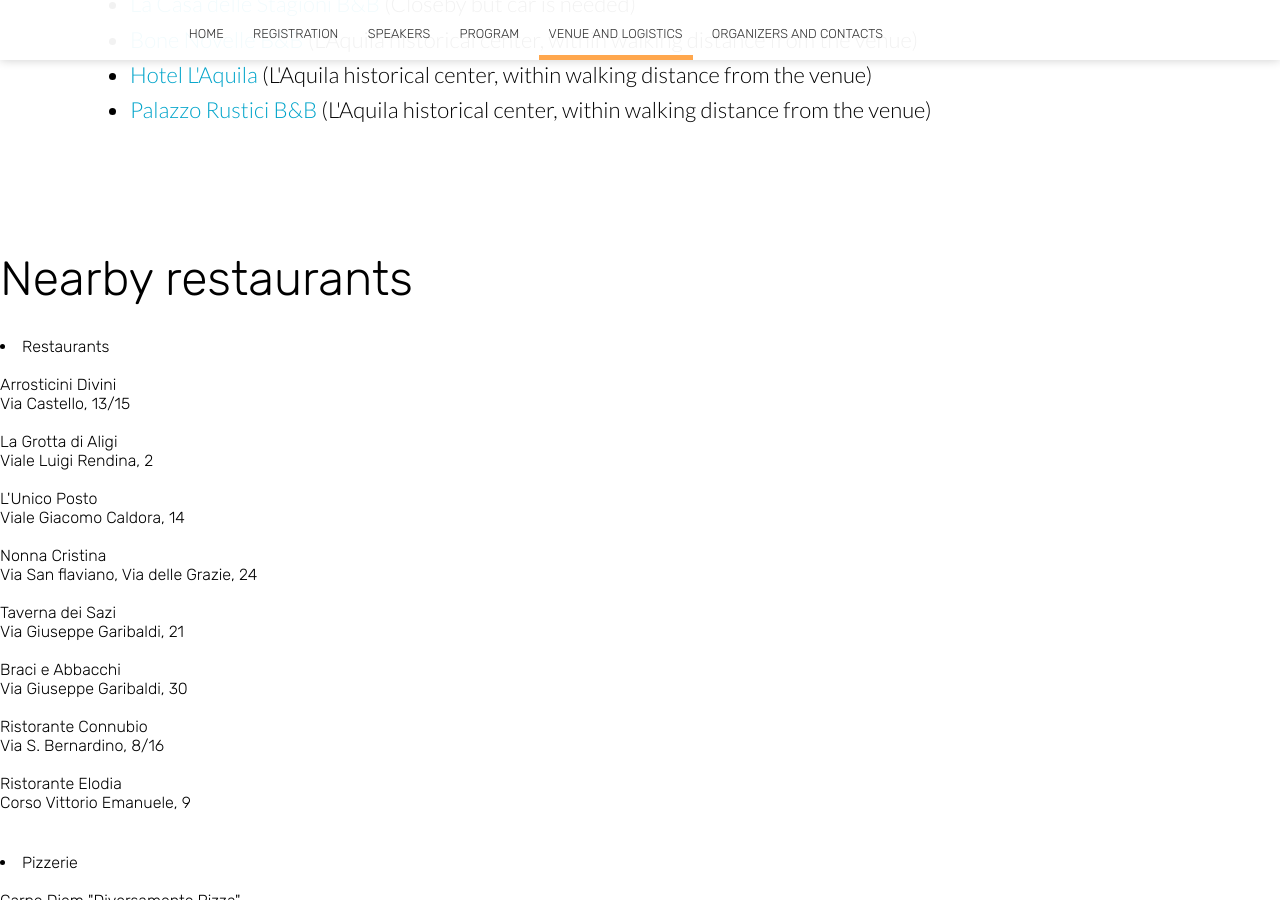
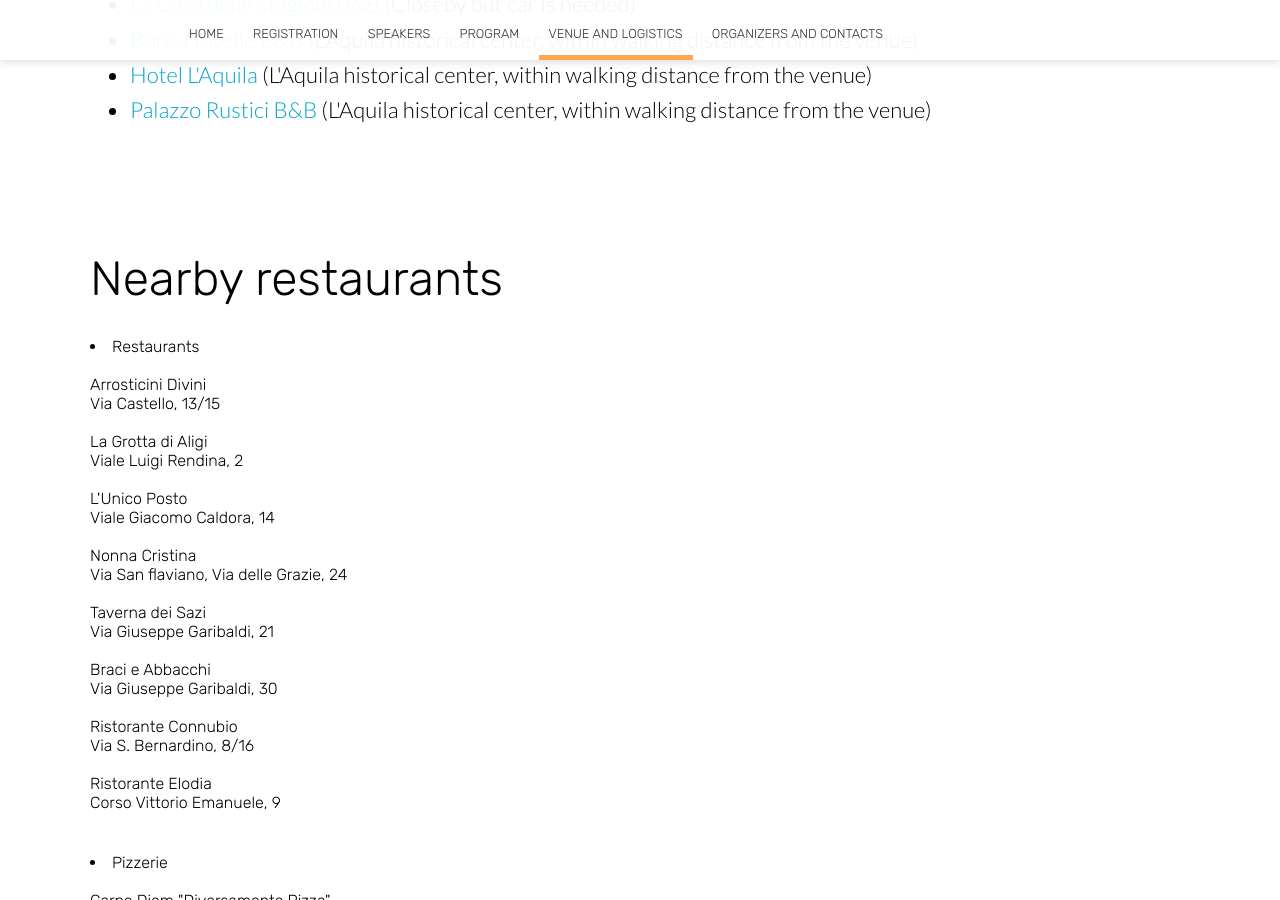
Before and after one commit to liphlab/SMEEB2024, a Jekyll site: the page built from venue.html, in a window 1280 px wide and 900 px high, scrolled down 3064 px. Built offline with Jekyll 4.4.1, drawn with Linux system fonts in a browser that asks for light colours; nearby versions of some CDN libraries.

Commit message:
and again

```diff
--- a/venue.html
+++ b/venue.html
@@ -87,7 +87,7 @@ image: /new_imgs/lq3.jpg
 </section>
 
 <section class="info">
-	<div class="container flex"></div>
+	<div class="container flex">
 		<div class="text">
 			<h2 class="editable">Nearby restaurants</h2>
 			<p class="editable">
@@ -116,8 +116,8 @@ image: /new_imgs/lq3.jpg
 				Ristorante Elodia <br>
 				Corso Vittorio Emanuele, 9 <br><br>
 			</li>
-		</p>
-		<p>
+			</p>
+			<p>
 			<li> Pizzerie <br><br>
 
 				Carpe Diem "Diversamente Pizza" <br>
@@ -132,7 +132,7 @@ image: /new_imgs/lq3.jpg
 				Parià Pizzeria Partenopea <br>
 				Piazza della Repubblica, 16
 			</li>
-		</p>
+			</p>
 		</div>
 	</div>
 </section>
```
